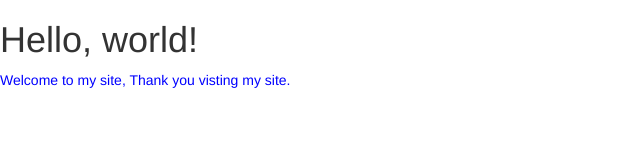
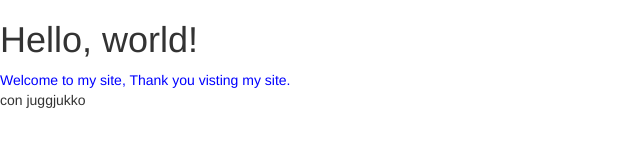
Before and after one commit to kpavankumar623/project-0, a plain HTML site: page index.html in a window 1280 px wide. Shown: the whole page, without its empty margins (0-640 px from the left). Drawn offline with nearby package versions, Linux system fonts and the light colour scheme.

Commit message:
local commit

```diff
--- a/index.html
+++ b/index.html
@@ -20,7 +20,7 @@
     <div>
       Welcome to my site, Thank you visting my site.
     </div>
-
+    <p>con juggjukko </p>
 
 
     <!-- Optional JavaScript -->
```
